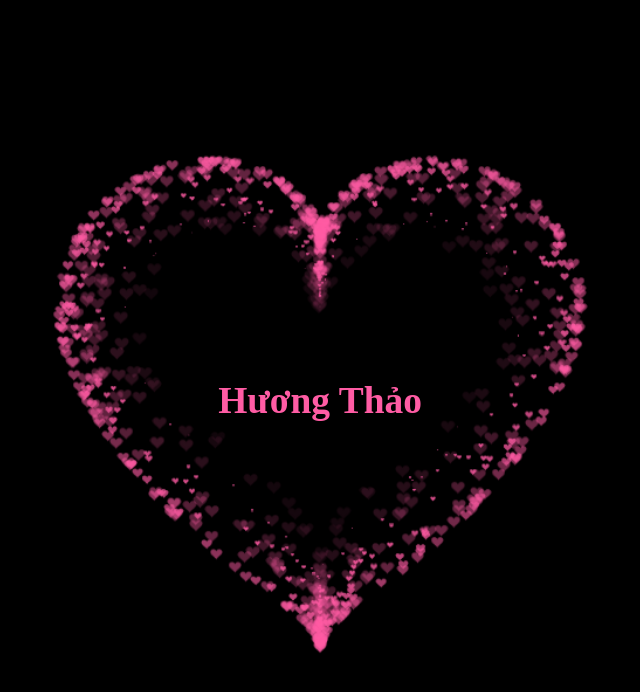
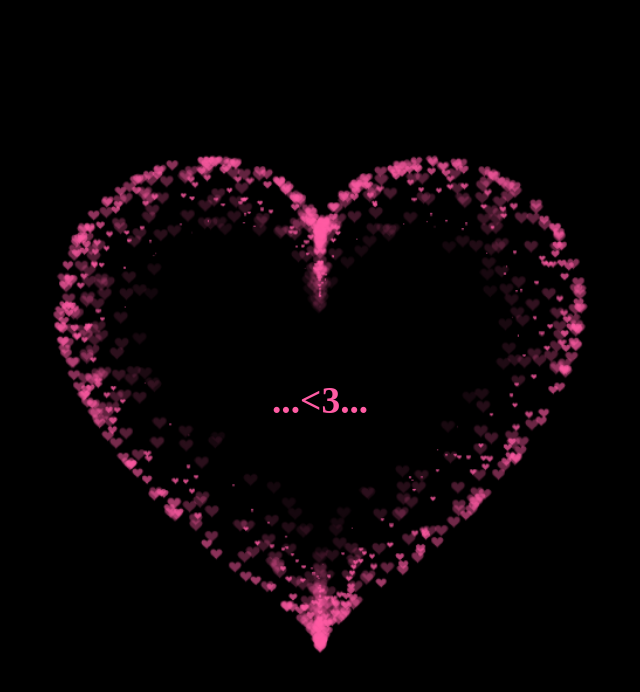
Before and after one commit to TQuangTinh/tym, a plain HTML site: page index.html in a window 1280 px wide. Shown: the whole page, without its empty margins (320-960 px from the left). Drawn offline with Linux system fonts and the light colour scheme.

Commit message:
Update index.html

```diff
--- a/index.html
+++ b/index.html
@@ -173,7 +173,7 @@
 
 <body>
 
-    <h1> Hương Thảo </h1>
+    <h1> ...<3... </h1>
 
     <div class="box">
 
```
